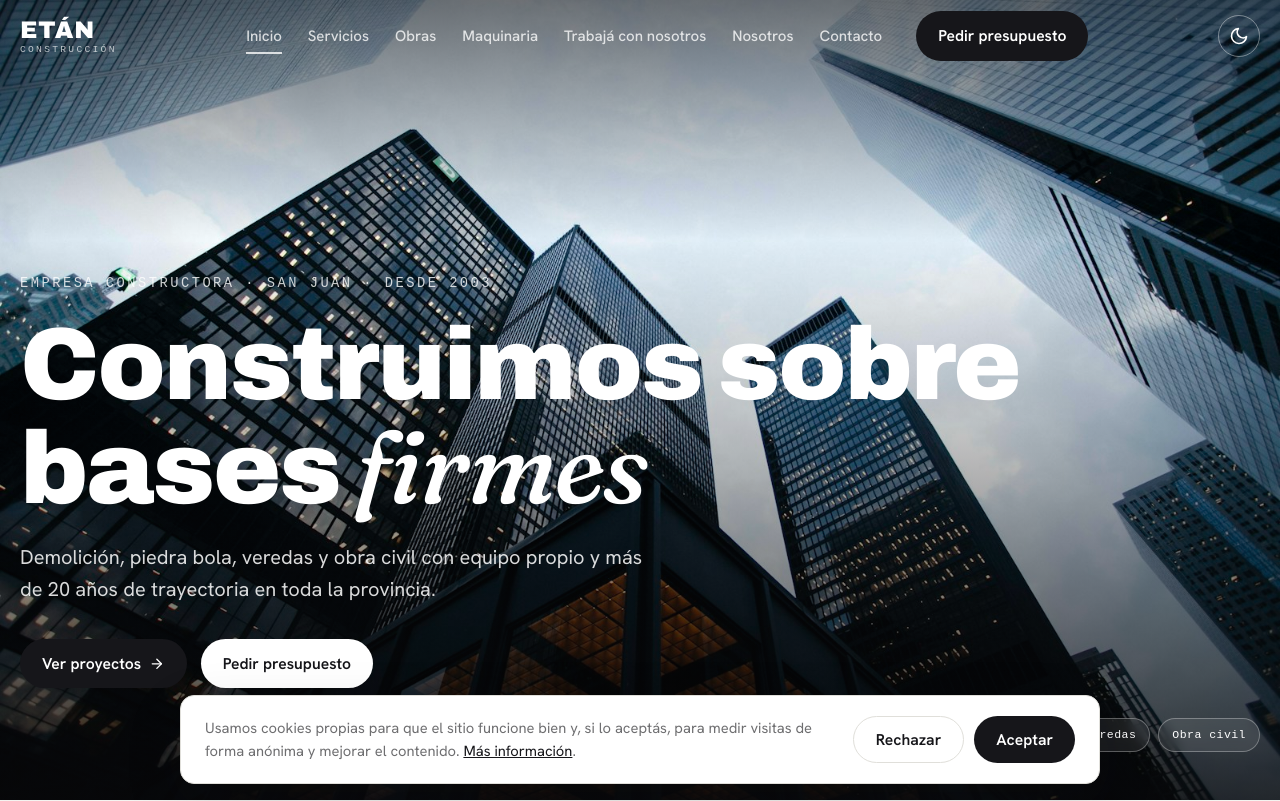
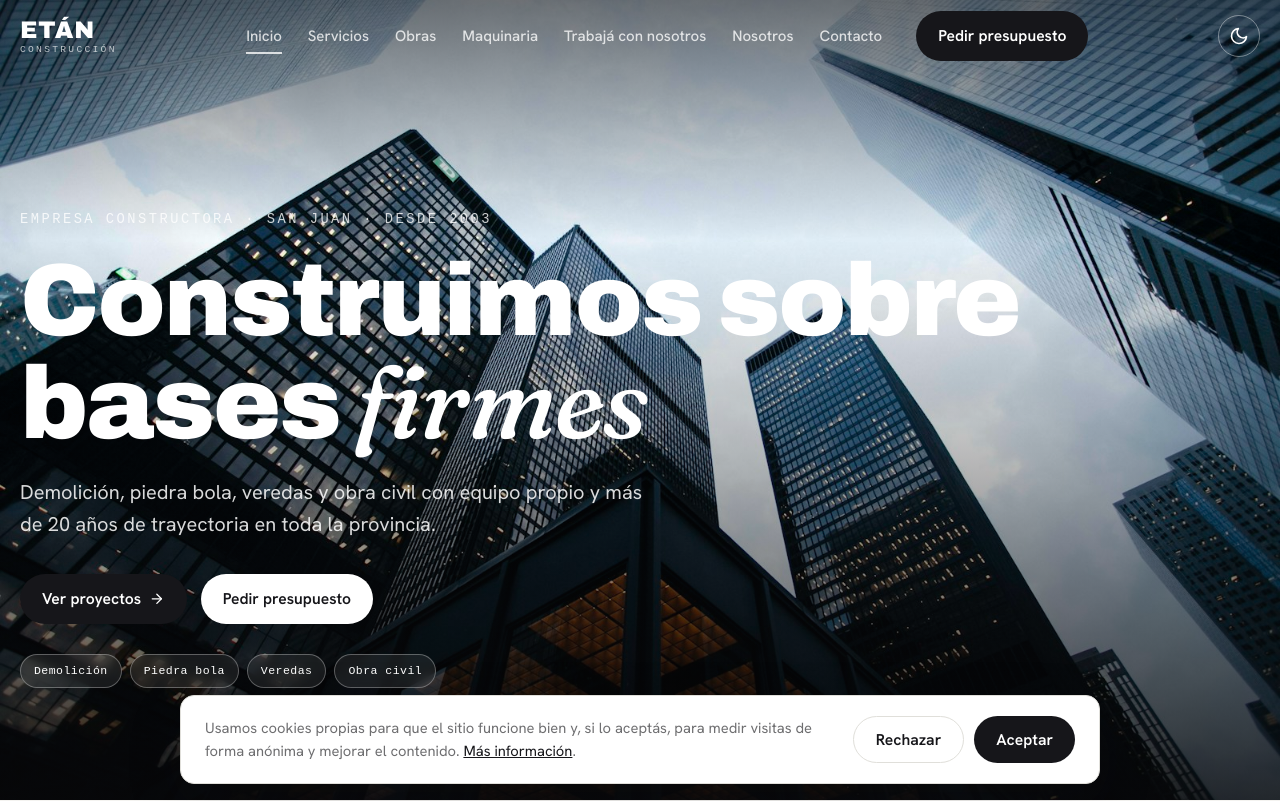
Before and after one commit to SoyMonardez/Et-n_portafolio_empresa, a React (Vite) app: page / in a window 1280 px wide. Shown: the top 801 px of the page. Built offline with nearby package versions, Linux system fonts and the light colour scheme; a web font is replaced by a local one.

Commit message:
fix(hero): mueve los chips de servicios debajo de los botones

```diff
--- a/src/components/inicio/Hero.css
+++ b/src/components/inicio/Hero.css
@@ -76,17 +76,12 @@
   background: rgba(255, 255, 255, 0.85);
 }
 
-/* Chips en la esquina inferior derecha sobre la foto */
+/* Chips de servicios, debajo de los botones */
 .heroE__chips {
-  position: absolute;
-  right: max(20px, calc((100% - var(--ancho-max)) / 2 + 20px));
-  bottom: clamp(28px, 6vh, 56px);
-  z-index: 2;
   display: flex;
   flex-wrap: wrap;
-  justify-content: flex-end;
   gap: 8px;
-  max-width: 40%;
+  margin-top: 30px;
 }
 .heroE__chips span {
   font-family: var(--font-dato);
@@ -125,9 +120,6 @@
   50% { transform: translate(-50%, 8px); }
 }
 
-@media (max-width: 720px) {
-  .heroE__chips { display: none; }
-}
 @media (prefers-reduced-motion: reduce) {
   .heroE__scroll { animation: none; }
 }
--- a/src/components/inicio/Hero.jsx
+++ b/src/components/inicio/Hero.jsx
@@ -71,13 +71,19 @@ export default function Hero() {
               Pedir presupuesto
             </Link>
           </motion.div>
-        </div>
 
-        <div className="heroE__chips">
-          <span>Demolición</span>
-          <span>Piedra bola</span>
-          <span>Veredas</span>
-          <span>Obra civil</span>
+          <motion.div
+            className="heroE__chips"
+            variants={sube}
+            initial="hidden"
+            animate="show"
+            custom={4}
+          >
+            <span>Demolición</span>
+            <span>Piedra bola</span>
+            <span>Veredas</span>
+            <span>Obra civil</span>
+          </motion.div>
         </div>
       </div>
 
```
